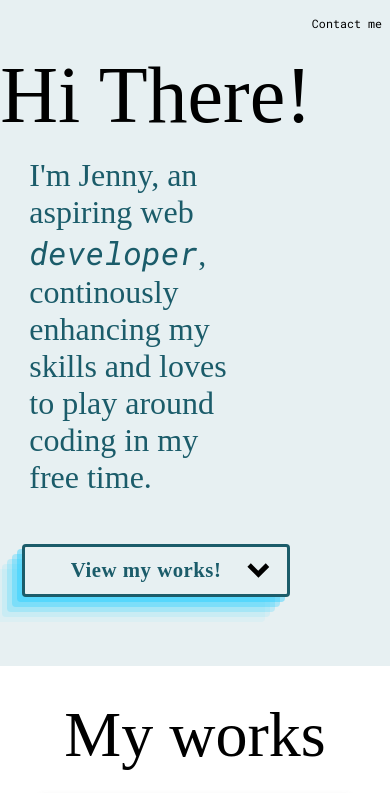
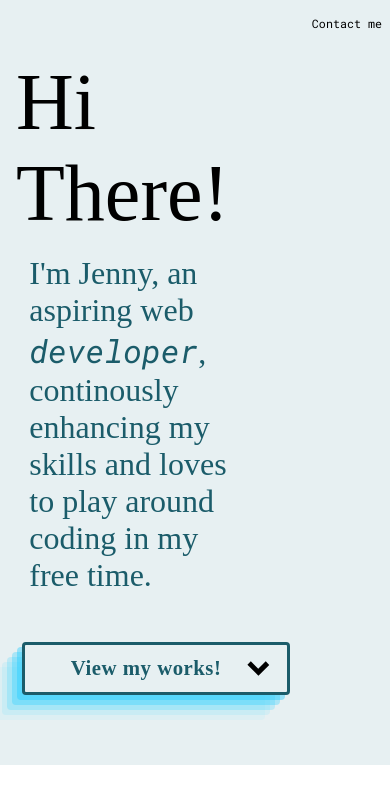
Before and after one commit to CyberRomeCat/Homepage, a website built with webpack: page docs/index.html in a window 390 px wide. Shown: the top 793 px of the page. Built offline with nearby package versions, Linux system fonts and the light colour scheme; a web font is replaced by a local one.

Commit message:
title padding

```diff
--- a/src/style.css
+++ b/src/style.css
@@ -283,6 +283,7 @@ footer {
   }
   .title {
     font-size: 5rem;
+    padding-left: 0.2em;
   }
   .description {
     padding-top: 1rem;
```
Also changed, not shown: dist/main.js.
